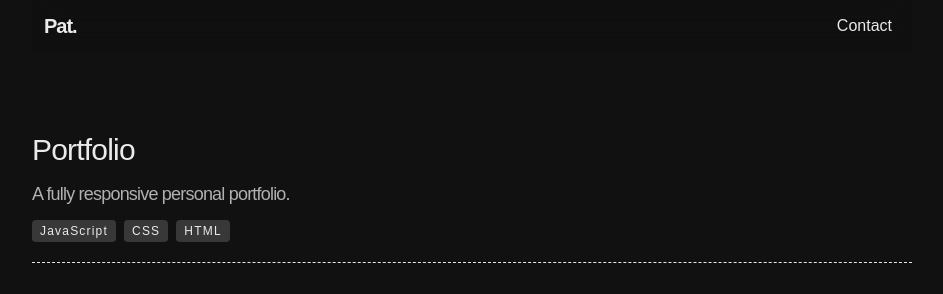
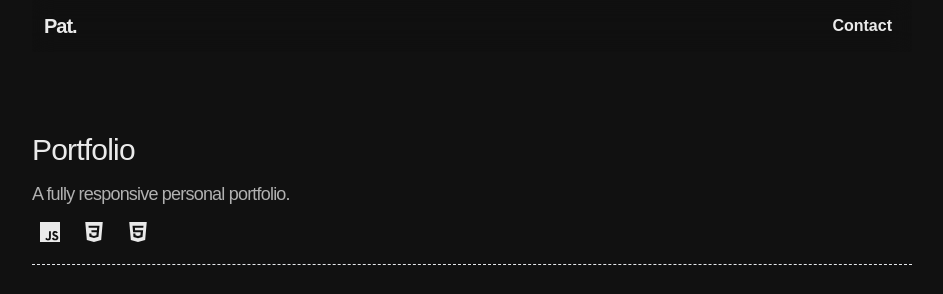
Before and after one commit to snowsneakers/another-portfolio, a Next.js app: page /project/portfolio in a window 1280 px wide. Shown: the top 294 px of the page, without its empty margins (168-1111 px from the left). Built offline with nearby package versions, Linux system fonts and the light colour scheme.

Commit message:
replaced tech used with icons

```diff
--- a/components/Card.js
+++ b/components/Card.js
@@ -1,9 +1,25 @@
 import { FaLaptop } from "react-icons/fa";
 import { useState, useEffect } from "react";
 import Link from "next/link";
+import { SiJavascript, SiCss3, SiHtml5, SiTailwindcss } from "react-icons/si";
 
 const Card = ({ project }) => {
      const linkUrl = `/project/${project.name.split(" ").join("-")}`;
+
+     const renderSwtich = (lan) => {
+          switch (lan) {
+               case "JavaScript":
+                    return <SiJavascript />;
+               case "CSS":
+                    return <SiCss3 />;
+               case "HTML":
+                    return <SiHtml5 />;
+               case "TailwindCSS":
+                    return <SiTailwindcss />;
+               default:
+                    return lan;
+          }
+     };
 
      return (
           <Link href={linkUrl}>
@@ -23,9 +39,9 @@ const Card = ({ project }) => {
                          {project.techUsed.map((language, i) => (
                               <li
                                    key={i}
-                                   className="text-[.75rem] mr-2 bg-[#383838] py-0.5 px-2 rounded mb-1 tracking-widest"
+                                   className="text-xl mr-2 py-0.5 px-2 rounded mb-1 tracking-widest"
                               >
-                                   {language}
+                                   {renderSwtich(language)}
                               </li>
                          ))}
                     </ul>
--- a/components/Header.js
+++ b/components/Header.js
@@ -10,7 +10,7 @@ const Header = () => {
                     </h1>
                </Link>
                <ul className="flex items-center justify-evenly capitalize">
-                    <li className="hover:bg-[#424242] transition duration-300 ease-in-out py-0.5 px-2 rounded">
+                    <li className="hover:bg-[#424242] transition duration-300 ease-in-out py-0.5 px-2 rounded font-bold">
                          <Link href="/contact">contact</Link>
                     </li>
                </ul>
--- a/components/Project.js
+++ b/components/Project.js
@@ -1,6 +1,8 @@
 import { useRouter } from "next/router";
 import { FaGithub, FaExternalLinkAlt } from "react-icons/fa";
+import { SiJavascript, SiCss3, SiHtml5, SiTailwindcss } from "react-icons/si";
 import Head from "next/head";
+import { render } from "react-dom";
 
 export default function Project({ projects }) {
      const router = useRouter();
@@ -8,7 +10,21 @@ export default function Project({ projects }) {
      const soloProject = projects.repo.filter(
           (repo) => repo.name === id.split("-").join(" ")
      );
-     //  console.log(soloProject);
+
+     const renderSwtich = (lan) => {
+          switch (lan) {
+               case "JavaScript":
+                    return <SiJavascript />;
+               case "CSS":
+                    return <SiCss3 />;
+               case "HTML":
+                    return <SiHtml5 />;
+               case "TailwindCSS":
+                    return <SiTailwindcss />;
+               default:
+                    return lan;
+          }
+     };
 
      return (
           <section className="container-xl flex items-center justify-center flex-col text-[#eaeaea] font-robotoMono tracking-tighter px-5 md:px-0">
@@ -52,9 +68,9 @@ export default function Project({ projects }) {
                                         {project.techUsed.map((language, i) => (
                                              <li
                                                   key={i}
-                                                  className="text-[.75rem] mr-2 bg-[#383838] py-0.5 px-2 rounded tracking-widest"
+                                                  className="text-xl mr-2 py-0.5 px-2 rounded tracking-widest"
                                              >
-                                                  {language}
+                                                  {renderSwtich(language)}
                                              </li>
                                         ))}
                                    </ul>
```
